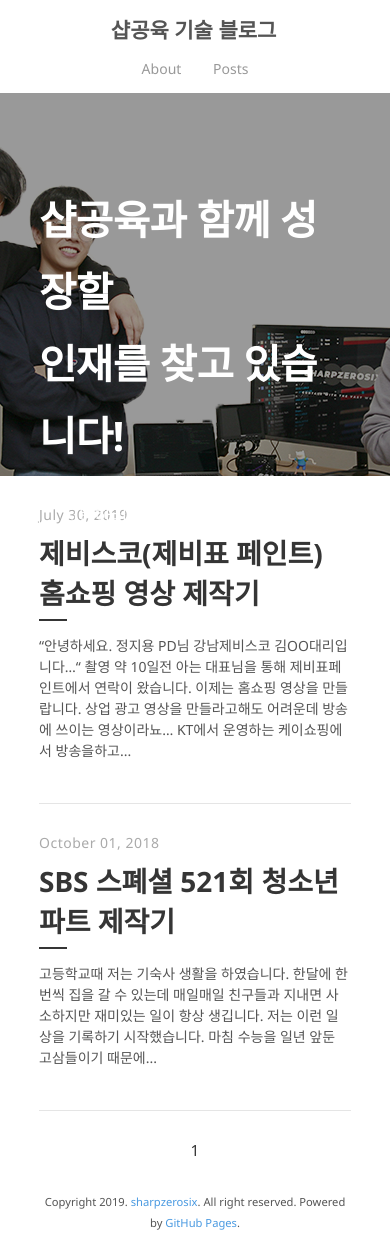
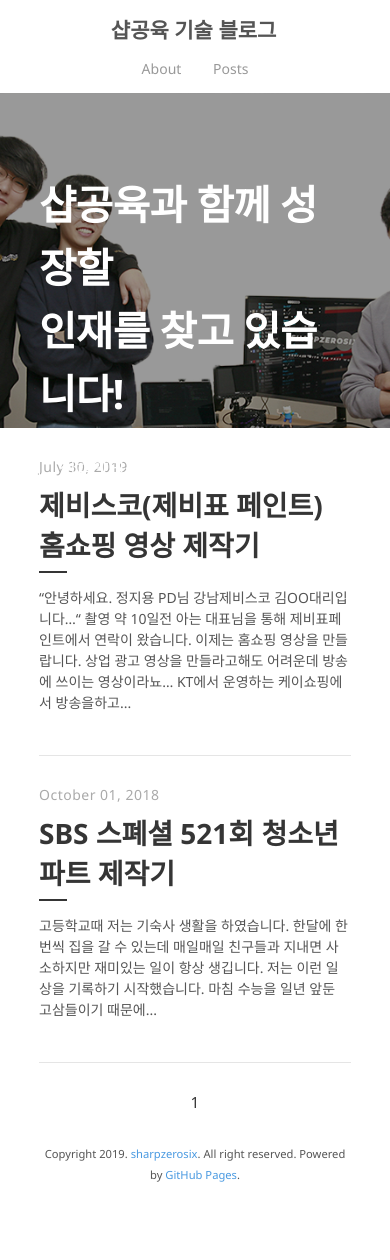
Before and after one commit to sharpzerosix/sharpzerosix.github.io, a Jekyll site: the page built from index.html, in a window 390 px wide. Built offline with Jekyll 4.4.1, drawn with Linux system fonts in a browser that asks for light colours; the list of posts is cut into pages by our own code; after the commit the page ends 1212 px from its top, so only the background shows below that.

Commit message:
adjust Responsive

```diff
--- a/_sass/tale/_layout.scss
+++ b/_sass/tale/_layout.scss
@@ -2,7 +2,7 @@
   max-width: 100%;
   position: relative;
   width: 100%;
-  height: 383px;
+  height: 23.94rem;
 }
 .bg-item {
   position: absolute;
@@ -31,18 +31,18 @@
 }
 .description {
   float: left;
-  margin-top: 85px;
+  margin-top: 5.313rem;
 }
 p.text {
-  margin: 6px 0px 30px;
+  margin: 0.375rem 0px 1.875rem;
   font-size: 2.9rem;
   font-weight: 700;
-  line-height: 72px;
+  line-height: 4.5rem;
   letter-spacing: -0.5px;
   color: #ffffff;
 }
 a[role=button] {
-  padding: 12px 22px;
+  padding: 0.75rem 1.375rem;
   font-size: 1.3rem;
   font-weight: 500;
   letter-spacing: -0.5px;
```
Also changed, not shown: 7 other files.
